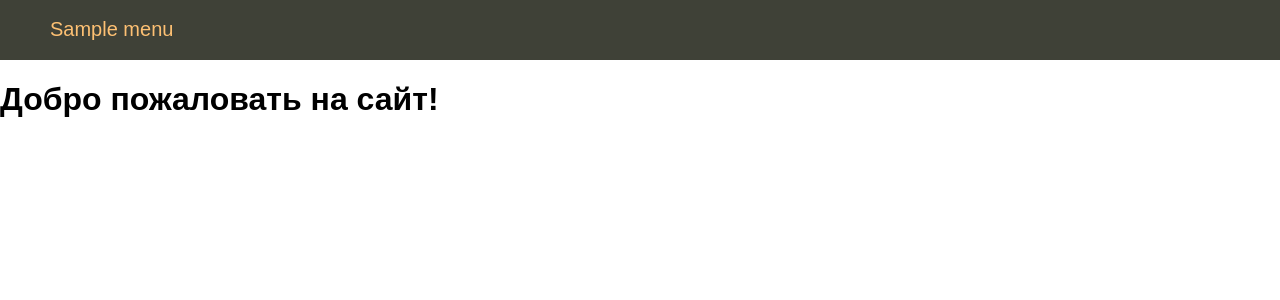
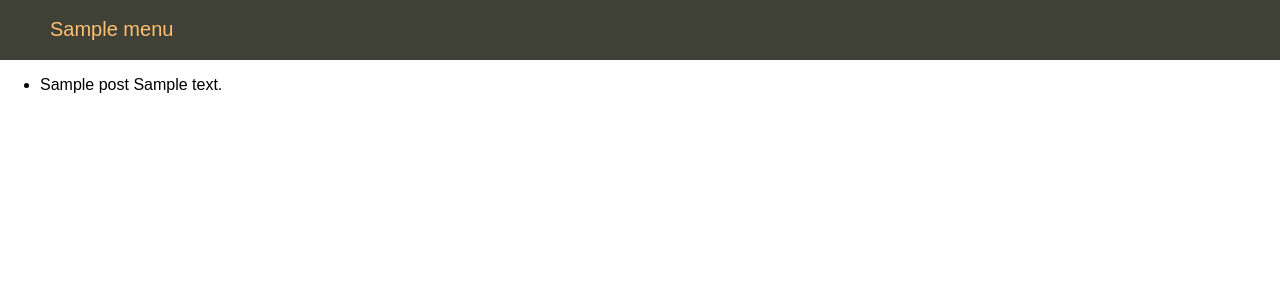
Before and after one commit to Lolofmeistahhz/Flask, a Flask app: template appivt/templates/index_db.html in a window 1280 px wide. Shown: the top 300 px of the page. Run offline with Flask 2, Linux system fonts and the light colour scheme; the template is opened without the code that fills it: most values are stand-ins (such as "Sample title", 1, 10 or a date in 2020).

Commit message:
Hometusk

```diff
--- a/appivt/bd_exe.py
+++ b/appivt/bd_exe.py
@@ -8,7 +8,7 @@ menu = [{'name': 'Главная', 'url': 'index'}, {'name': 'Блюда', 'url'
 
 bd_userdata=[{'username':'test','psw':'test'},{'username':'root','psw':'pass'},{'username':'log','psw':'psw'}]
 
-posts=[{'title':'test','post_message':'test'},{'title':'test2','post_message':'test2'},{'title':'test3','post_message':'test3'}]
+posts=[{'title':'test','post_message':'test'},{'title':'Что то о постах','post_message':'пост'},{'title':'Чек пост','post_message':'Чеееек'}]
 
 def connect_db():
     '''создание соединения с бд'''
--- a/appivt/routes.py
+++ b/appivt/routes.py
@@ -27,7 +27,7 @@ def close_db(error):
 def index_db():
     db = get_db()
     db = FDataBase(db)
-    return render_template('index_db.html',title = 'Index_db', menu=db.getMenu())
+    return render_template('index_db.html',title = 'Index_db', menu=db.getMenu(),post=db.getPosts())
 
 
 
--- a/appivt/templates/base.html
+++ b/appivt/templates/base.html
@@ -20,13 +20,13 @@
                     {% endfor -%}
                 </ul>
             {% endblock mainmenu -%}
-<!--            {%-  block posts -%}-->
-<!--                <ul class="mainmenu">-->
-<!--                    {% for m in post -%}-->
-<!--                    <li>  <a href="{{m['post_message']}}"> {{m['title']}} </a> </li>-->
-<!--                    {% endfor -%}-->
-<!--                </ul>-->
-<!--            {% endblock posts -%}-->
+            {%-  block posts -%}
+                <ul class="posts">
+                    {% for n in post -%}
+                    <li>{{n['title']}} {{n['post_message']}}   </li>
+                    {% endfor -%}
+                </ul>
+            {% endblock posts -%}
 {% endblock -%}
 </body>
 </html>
--- a/appivt/templates/index_db.html
+++ b/appivt/templates/index_db.html
@@ -1,5 +1,4 @@
 {% extends "base.html" %}
 {% block content %}
     {{super()}}
-<h1> Добро пожаловать на сайт! </h1>
 {% endblock %}
```
Also changed, not shown: appivt/f_ivt.db.
